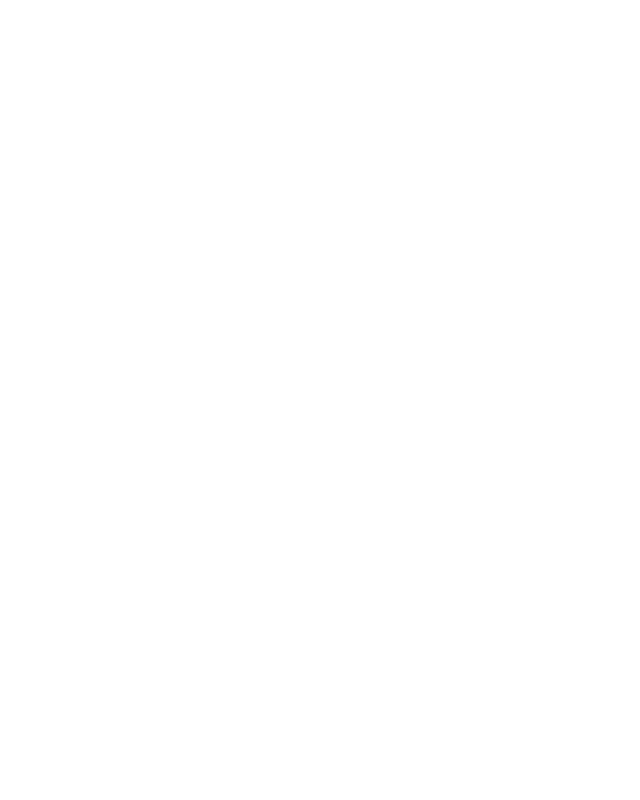
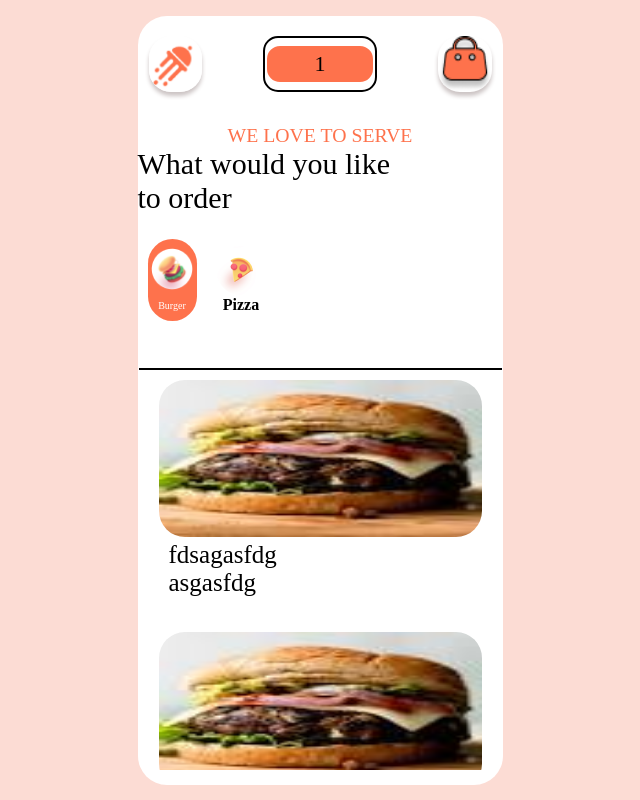
Before and after one commit to Kunal2806/myCafe, a React (Vite) app: page /home/0 in a window 1280 px wide. Before the commit this address had no page. Shown: the whole page, without its empty margins (320-960 px from the left). Built offline with nearby package versions, Linux system fonts and the light colour scheme; a web font is replaced by a local one.

Commit message:
incomplete

```diff
--- a/src/App.css
+++ b/src/App.css
@@ -163,9 +163,18 @@
     height: 100%;
     width: 100%;
     display: flex;
-    justify-content: center;
+    flex-direction: column;
+    justify-content: space-evenly;
     align-items: center;
     margin-bottom: 60px;
+}
+
+.submitButton {
+    padding: 15px;
+    background-color: #FE724C;
+    color: white;
+    font-size: 1.5rem;
+    border-radius: 25px;
 }
 
 #bookTable {
--- a/src/App.tsx
+++ b/src/App.tsx
@@ -1,4 +1,4 @@
-import LoadingPage from "./componenta/LoadingPage";
+// import LoadingPage from "./componenta/LoadingPage";
 
 import Cart from "./componenta/Cart";
 
@@ -12,9 +12,8 @@
   return (
     <>
       <Routes>
-        <Route path="/" element={<LoadingPage />} />
-        <Route path="/welcome" element={<WelcomePage />} />
-        <Route path="/home" element={<HomePage />} />
+        <Route path="/" element={<WelcomePage />} />
+        <Route path="/home/:tableNo" element={<HomePage />} />
         <Route path="/cart" element={<Cart />} />
       </Routes>
     </>
--- a/src/componenta/HomePage.tsx
+++ b/src/componenta/HomePage.tsx
@@ -1,97 +1,103 @@
 import { useEffect, useState } from "react";
-import { Link } from "react-router-dom";
+import { Link, useParams } from "react-router-dom";
 
 function HomePage() {
-  const [array, setArray] = useState([]);
-  useEffect(() => {
-    const fetchData = async () => {
-      try {
-        const response = await fetch(" http://127.0.0.1:8787/get");
-        const data = await response.json();
-        setArray(data);
-      } catch (error) {
-        console.error("fetch Error : ", error);
-      }
+  let { tableNo } = useParams();
+  const [table, setTableNo] = useState(tableNo);
+  // const [array, setArray] = useState([]);
+  // useEffect(() => {
+  //   const fetchData = async () => {
+  //     try {
+  //       const response = await fetch(" http://127.0.0.1:8787/get");
+  //       const data = await response.json();
+  //       setArray(data);
+  //     } catch (error) {
+  //       console.error("fetch Error : ", error);
+  //     }
+  //   };
+  //   fetchData();
+  // }, []);
+
+  // function handleSelect(e: any) {
+  //   console.log(e.target.value);
+  // }
+  // console.log("hello");
+
+  const handleClick = (e: any) => {
+    setTableNo(e.target.value);
   };
-    fetchData();
-  }, []);
-
   return (
     <>
-      <Link to="/home" />
-
       <div className="container" style={{ backgroundColor: "#FCDCD4" }}>
         <div className="homeContainer">
           <div className="nav">
-            <img className="navImg" src="./image/logo.png" alt="logo" />
+            <img className="navImg" src="/image/logo.png" alt="logo" />
             <div className="navSelectBox">
-              <div className="selectTableNo" style={{ margin: "0px" }}>
               <select
                 name="bookTable"
                 id="bookTable"
+                defaultValue={tableNo}
+                onChange={handleClick}
                 style={{
                   color: "black",
                   appearance: "none",
                   width: "110px",
                   height: "40px",
                   fontSize: "22px",
+                  backgroundColor: "#FE724C",
                 }}
               >
-                  <option>table no.</option>
-                  <option value="1">1</option>
-                  <option value="2">2</option>
-                  <option value="3">3</option>
+                <option value={1}>1</option>
+                <option value={2}>2</option>
+                <option value={3}>3</option>
               </select>
-                <div className="bookTableBox"></div>
             </div>
-            </div>
-            <img className="navImg" src="./image/cart.png" alt="cart" />
+            <img className="navImg" src="/image/cart.png" alt="cart" />
           </div>
           <div className="homeText1">WE LOVE TO SERVE</div>
           <div className="homeText2">What would you like to order</div>
           <div className="foodOption">
             <div className="foodShow">
-              <img src="./image/burger.png" alt="burger" />
+              <img src="/image/burger.png" alt="burger" />
               <h4>Burger</h4>
             </div>
             <div className="foodShowOther">
-              <img src="./image/pizza.png" alt="pizza" />
+              <img src="/image/pizza.png" alt="pizza" />
               <h4>Pizza</h4>
             </div>
           </div>
           <div className="foodDisplay">
             {/* {array.map((post: any) => ( */}
             <div className="foodDisplayItem">
-              <img src=".\food\burger\blackbean.jpeg" alt="item" />
+              <img src="\food\burger\blackbean.jpeg" alt="item" />
               <div className="foodDisplayItemDetail">fdsagasfdg</div>
               <div className="foodDisplayItemDetail">asgasfdg</div>
             </div>
             <div className="foodDisplayItem">
-              <img src=".\food\burger\blackbean.jpeg" alt="item" />
+              <img src="\food\burger\blackbean.jpeg" alt="item" />
               <div className="foodDisplayItemDetail">fdsagasfdg</div>
               <div className="foodDisplayItemDetail">asgasfdg</div>
             </div>
             <div className="foodDisplayItem">
-              <img src=".\food\burger\blackbean.jpeg" alt="item" />
+              <img src="\food\burger\blackbean.jpeg" alt="item" />
               <div className="foodDisplayItemDetail">fdsagasfdg</div>
               <div className="foodDisplayItemDetail">asgasfdg</div>
             </div>
             <div className="foodDisplayItem">
-              <img src=".\food\burger\blackbean.jpeg" alt="item" />
+              <img src="\food\burger\blackbean.jpeg" alt="item" />
               <div className="foodDisplayItemDetail">fdsagasfdg</div>
               <div className="foodDisplayItemDetail">asgasfdg</div>
             </div>
             <div className="foodDisplayItem">
-              <img src=".\food\burger\blackbean.jpeg" alt="item" />
+              <img src="\food\burger\blackbean.jpeg" alt="item" />
               <div className="foodDisplayItemDetail">fdsagasfdg</div>
               <div className="foodDisplayItemDetail">asgasfdg</div>
             </div>
             <div className="foodDisplayItem">
-              <img src=".\food\burger\blackbean.jpeg" alt="item" />
+              <img src="\food\burger\blackbean.jpeg" alt="item" />
               <div className="foodDisplayItemDetail">fdsagasfdg</div>
               <div className="foodDisplayItemDetail">asgasfdg</div>
-            </div>{" "}
-            {/* ))} */}
+            </div>
           </div>
         </div>
       </div>
--- a/src/componenta/LoadingPage.tsx
+++ b/src/componenta/LoadingPage.tsx
@@ -1,9 +1,6 @@
-import { Link } from "react-router-dom";
-
 function LoadingPage() {
   return (
     <>
-      <Link to="/" />
       <div className="container">
         <div className="introContainer">
           <div className="intro">
--- a/src/componenta/WelcomePage.tsx
+++ b/src/componenta/WelcomePage.tsx
@@ -4,31 +4,11 @@
 function WelcomePage() {
   const [tableNo, setTableNo] = useState(0);
 
-  // let data = { tableNo };
-  // fetch("http://127.0.0.1:8787/book/add", {
-  //   method: "POST",
-  //   headers: {
-  //     Accept: "application/json",
-  //     "Content-Type": "application/json",
-  //   },
-  //   body: JSON.stringify(data),
-  // })
-  //   .then((Response) => {
-  //     return Response.json();
-  //   })
-  //   .catch((error) => {
-  //     console.error("error :", error);
-  //   });
-
-  let handleClick = (e: any) => {
-    setTableNo(e.target.value);
-    console.log("sdaf");
-    console.log(tableNo);
+  const handleClick = (e: any) => {
+    setTableNo(Number(e.target.value));
   };
-
   return (
     <>
-      <Link to="/welcome" />
       <div className="container">
         <div className="WelcomeContainer">
           <div className="WelcomeIntroText">
@@ -46,20 +26,24 @@
               <div className="WelcomeSelectLine"></div>
             </div>
             <div className="selectTableNo">
-              <select name="bookTable" id="bookTable">
+              <select
+                name="bookTable"
+                id="bookTable"
+                defaultValue={0}
+                onChange={handleClick}
+              >
                 <option disabled value={0}>
                   table no.
                 </option>
-                <option value={1} onClick={handleClick}>
-                  1
-                </option>
-                <option value={2} onClick={handleClick}>
-                  2
-                </option>
-                <option value={3} onClick={handleClick}>
-                  3
-                </option>
+                <option value={1}>1</option>
+                <option value={2}>2</option>
+                <option value={3}>3</option>
               </select>
+              <Link to={`/home/${tableNo}`}>
+                <button className="submitButton" type="submit">
+                  Submit
+                </button>
+              </Link>
             </div>
           </div>
         </div>
```
Lines whose indentation alone changed are shown as unchanged.
